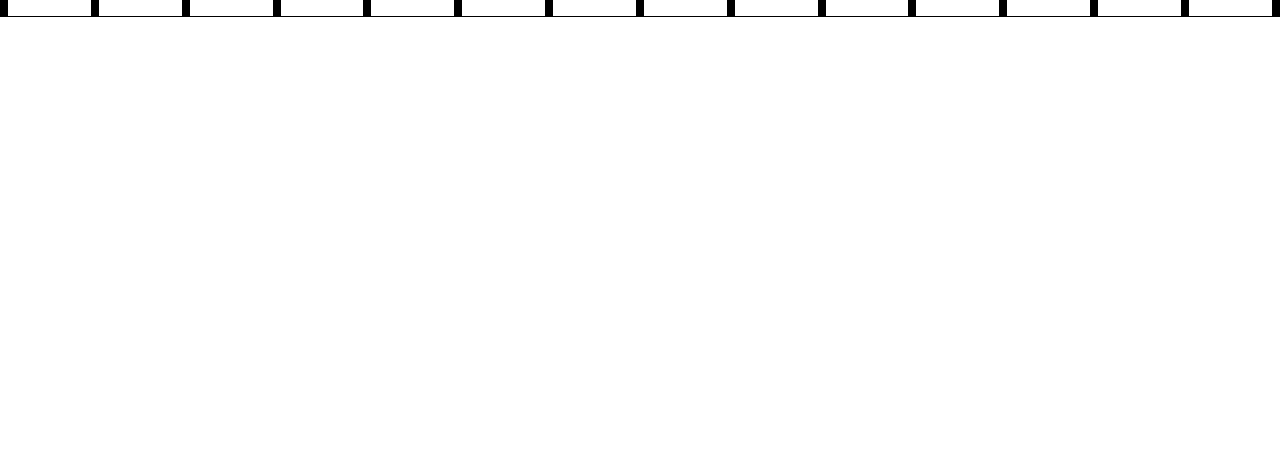
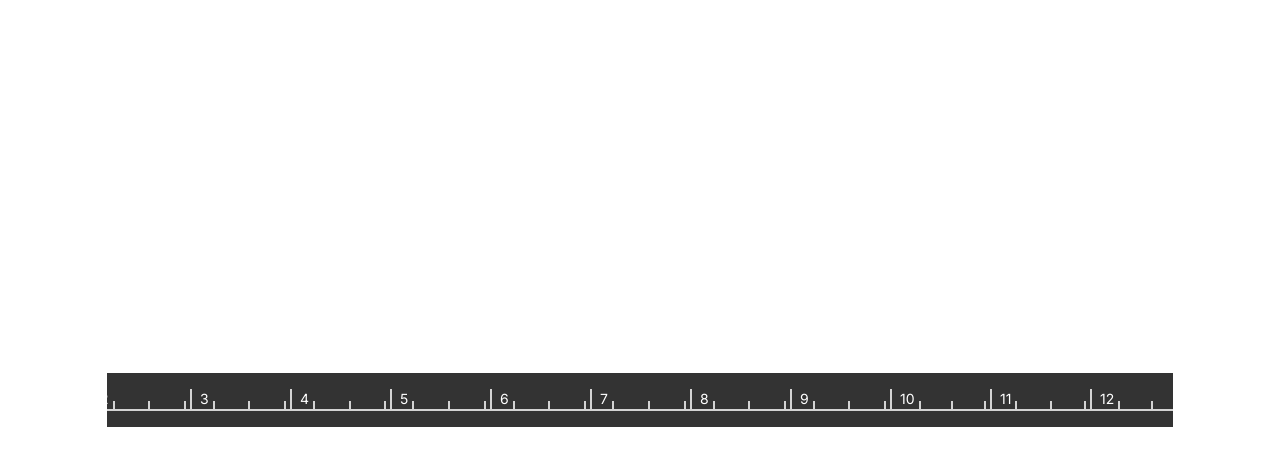
Before and after one commit to morozov312/measure-test-task, a Next.js app: page / in a window 1280 px wide. Shown: the top 466 px of the page. Built offline with nearby package versions, Linux system fonts and the light colour scheme.

Commit message:
feat: base measure scroll logic

```diff
--- a/package.json
+++ b/package.json
@@ -6,7 +6,8 @@
     "dev": "next lint && next dev",
     "build": "next build",
     "start": "next start",
-    "lint": "next lint"
+    "lint": "next lint",
+    "lint:fix": "next lint --fix"
   },
   "dependencies": {
     "next": "14.1.3",
--- a/src/pages-flat/home-page/ui/HomePage.tsx
+++ b/src/pages-flat/home-page/ui/HomePage.tsx
@@ -2,7 +2,7 @@ import { Measure } from '@/widgets/measure';
 
 const HomePage = () => {
   return (
-    <div>
+    <div className='flex h-screen w-screen items-center justify-center'>
       <Measure />
     </div>
   );
--- a/src/widgets/measure/ui/Measure.tsx
+++ b/src/widgets/measure/ui/Measure.tsx
@@ -1,4 +1,6 @@
 'use client';
+import React, { useState } from 'react';
+
 const COUNT_OF_SEGMENTS = 15;
 const SEGMENTS = Array(COUNT_OF_SEGMENTS)
   .fill(null)
@@ -6,12 +8,45 @@ const SEGMENTS = Array(COUNT_OF_SEGMENTS)
     id,
   }));
 
+const COUNT_PER_SEGMENT = 3;
+const SUBSEGMENTS = Array(COUNT_PER_SEGMENT)
+  .fill(null)
+  .map((_, id: number) => ({
+    id,
+  }));
+
 const Measure = () => {
+  const [scroll, setScroll] = useState<number>(0);
+
+  const horizontalScroll = (e: React.WheelEvent<HTMLDivElement>) => {
+    setScroll((prevState) => prevState + e.deltaY);
+  };
+
   return (
-    <div className='flex border-b border-black justify-between'>
-      {SEGMENTS.map((el) => (
-        <div key={el.id} className='h-4 w-2 bg-black'></div>
-      ))}
+    <div
+      onWheel={horizontalScroll}
+      className='flex w-5/6 flex-col items-center overflow-hidden bg-[#333333] p-4 text-white'
+    >
+      <div className='flex min-w-full justify-center'>
+        {SEGMENTS.map((segment) => (
+          <div
+            key={segment.id}
+            style={{ width: 100 + scroll / 10 }}
+            className='flex items-end justify-between border-l-2 border-[#d3d3d3] px-1'
+          >
+            <span className='px-1 text-sm'>{segment.id}</span>
+            <div className='flex w-full justify-between'>
+              {SUBSEGMENTS.map((subsegment) => (
+                <div
+                  key={segment.id.toString() + subsegment.id.toString()}
+                  className='h-2 w-[2px] bg-[#d3d3d3]'
+                ></div>
+              ))}
+            </div>
+          </div>
+        ))}
+      </div>
+      <div className='h-[2px] w-[110%] bg-[#d3d3d3]' />
     </div>
   );
 };
```
